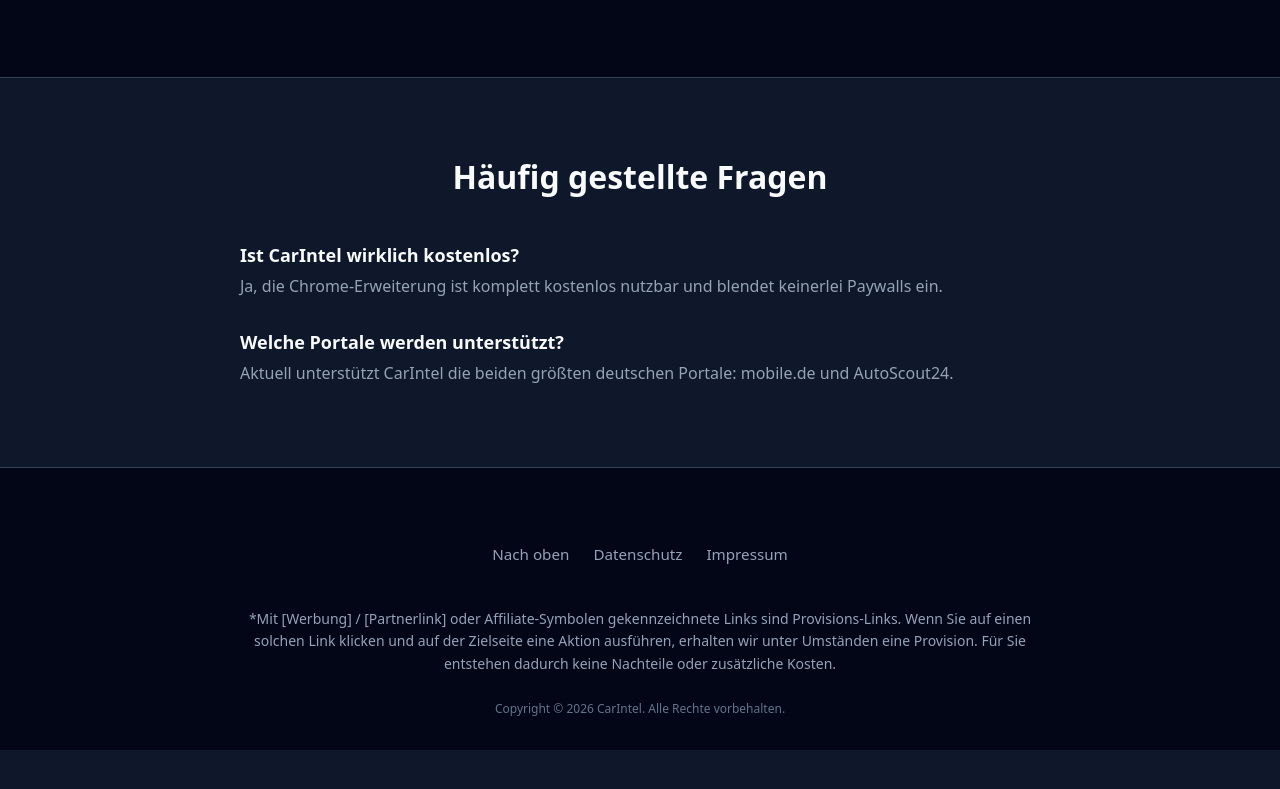
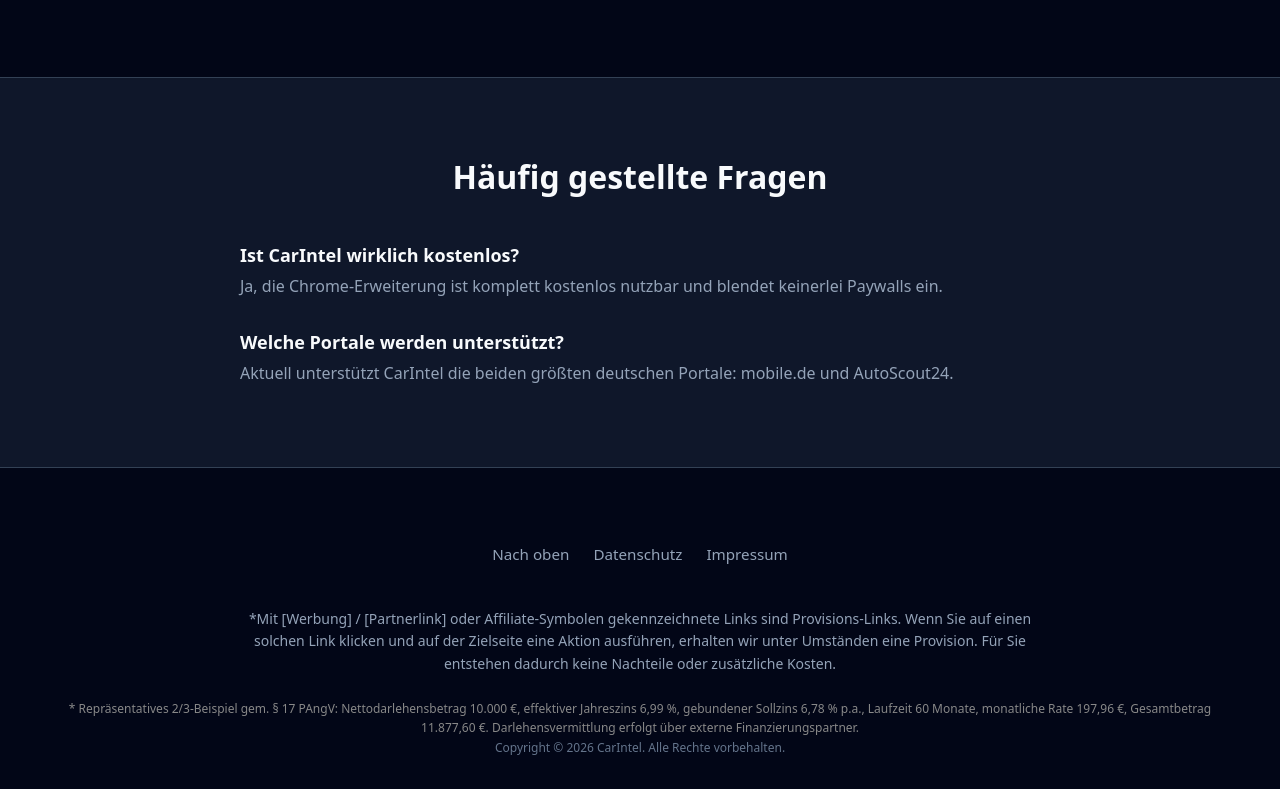
Before and after one commit to ProtonCode99/carintel, a browser extension: page index.html in a window 1280 px wide. Shown: the part 2672-3461 px from the top of the page. Before the commit the page ends 3422 px from the top, so only its background shows below. Drawn offline with Linux system fonts and the light colour scheme.

Commit message:
chore: add PAngV representative sample to footer and prepare release v1.1.0

```diff
--- a/index.html
+++ b/index.html
@@ -820,6 +820,10 @@
         *Mit [Werbung] / [Partnerlink] oder Affiliate-Symbolen gekennzeichnete Links sind Provisions-Links. Wenn Sie auf einen solchen Link klicken und auf der Zielseite eine Aktion ausführen, erhalten wir unter Umständen eine Provision. Für Sie entstehen dadurch keine Nachteile oder zusätzliche Kosten.
       </p>
 
+      <p class="footer-legal-note" style="font-size: 0.75rem; color: #888; margin-top: 8px;">
+        * Repräsentatives 2/3-Beispiel gem. § 17 PAngV: Nettodarlehensbetrag 10.000 €, effektiver Jahreszins 6,99 %, gebundener Sollzins 6,78 % p.a., Laufzeit 60 Monate, monatliche Rate 197,96 €, Gesamtbetrag 11.877,60 €. Darlehensvermittlung erfolgt über externe Finanzierungspartner.
+      </p>
+
       <div class="footer-copyright">
         Copyright © 2026 CarIntel. Alle Rechte vorbehalten.
       </div>
```
Also changed, not shown: landingpage/index.html (+4 -0 lines).
